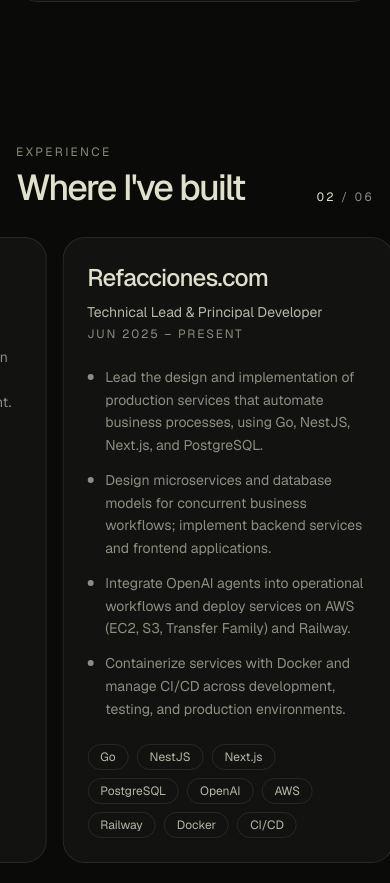
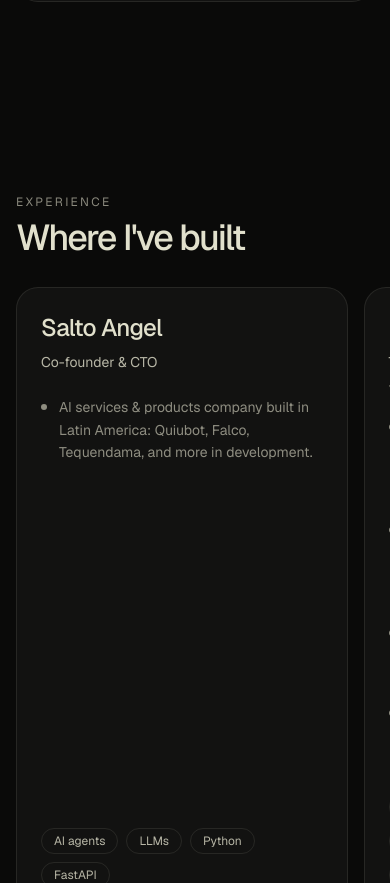
Before and after one commit to Alberthzaid/Portfolio, a Next.js app: page / in a window 390 px wide. Shown: the part 1724-2607 px from the top of the page. Built offline with nearby package versions, Linux system fonts and the light colour scheme.

Commit message:
fix: keep experience section clear of nav on short and mobile viewports

```diff
--- a/src/components/motion/HorizontalScroll.tsx
+++ b/src/components/motion/HorizontalScroll.tsx
@@ -19,6 +19,7 @@ const PAD = "px-4 sm:px-6 md:px-10 xl:px-[max(2.5rem,calc((100vw-80rem)/2+2.5rem
  * track overflow (ResizeObserver, written straight to the DOM) so the scroll length equals the
  * horizontal travel. Reduced motion is pure CSS: the section collapses to auto height, the
  * sticky viewport becomes static, and the track becomes a native snap-scrolling row.
+ * Phones get the same native swipe row: the tallest card does not fit a phone viewport.
  */
 export function HorizontalScroll({ heading, label, children }: HorizontalScrollProps) {
   const sectionRef = useRef<HTMLDivElement>(null);
@@ -54,34 +55,36 @@ export function HorizontalScroll({ heading, label, children }: HorizontalScrollP
   }, [distance]);
 
   return (
-    <div ref={sectionRef} className="relative motion-reduce:h-auto!">
-      <div className="sticky top-0 flex h-screen flex-col justify-center gap-8 overflow-hidden py-16 motion-reduce:static motion-reduce:h-auto motion-reduce:py-24 md:gap-12 md:motion-reduce:py-32">
+    <div ref={sectionRef} className="relative max-md:h-auto! motion-reduce:h-auto!">
+      {/* Safe centering falls back to top alignment when content is taller than the viewport,
+          and the top padding keeps the heading clear of the fixed nav. */}
+      <div className="sticky top-0 flex h-screen flex-col justify-center-safe gap-8 overflow-hidden pt-20 pb-8 max-md:static max-md:h-auto max-md:py-24 motion-reduce:static motion-reduce:h-auto motion-reduce:py-24 md:gap-10 md:motion-reduce:py-32 md:[@media(max-height:820px)]:gap-6 md:[@media(max-height:820px)]:pt-16 md:[@media(max-height:820px)]:pb-4">
         <div className="mx-auto flex w-full max-w-7xl items-end justify-between gap-6 px-4 sm:px-6 md:px-10">
           <div>{heading}</div>
-          <p className="shrink-0 text-xs tracking-[0.2em] text-muted-foreground tabular-nums motion-reduce:hidden">
+          <p className="shrink-0 text-xs tracking-[0.2em] text-muted-foreground tabular-nums max-md:hidden motion-reduce:hidden">
             <motion.span className="text-primary">{counter}</motion.span> / {String(total).padStart(2, "0")}
           </p>
         </div>
 
         <div
           ref={viewportRef}
-          className="motion-reduce:snap-x motion-reduce:snap-mandatory motion-reduce:overflow-x-auto"
+          className="max-md:snap-x max-md:snap-mandatory max-md:overflow-x-auto motion-reduce:snap-x motion-reduce:snap-mandatory motion-reduce:overflow-x-auto"
         >
           <motion.ol
             ref={trackRef}
             aria-label={label}
             style={{ x }}
-            className={`flex w-max items-stretch gap-4 md:gap-6 motion-reduce:transform-none! ${PAD}`}
+            className={`flex w-max items-stretch gap-4 max-md:transform-none! md:gap-6 motion-reduce:transform-none! ${PAD}`}
           >
             {items.map((item, index) => (
-              <li key={index} className="flex w-[85vw] shrink-0 snap-start scroll-mx-4 md:w-[42vw] xl:w-[32vw]">
+              <li key={index} className="flex w-[85vw] shrink-0 snap-start scroll-mx-4 md:w-[42vw] lg:w-[40vw] xl:w-[36vw]">
                 {item}
               </li>
             ))}
           </motion.ol>
         </div>
 
-        <div className="mx-auto w-full max-w-7xl px-4 motion-reduce:hidden sm:px-6 md:px-10">
+        <div className="mx-auto w-full max-w-7xl px-4 max-md:hidden motion-reduce:hidden sm:px-6 md:px-10">
           <div className="h-px w-full bg-border">
             <motion.div style={{ scaleX: scrollYProgress }} className="h-px origin-left bg-primary" />
           </div>
--- a/src/components/sections/Experience.tsx
+++ b/src/components/sections/Experience.tsx
@@ -13,7 +13,7 @@ export function Experience() {
             <p className="mb-3 text-xs tracking-[0.2em] text-muted-foreground uppercase">Experience</p>
             <h2
               id="experience-title"
-              className="text-4xl leading-[0.9] font-medium tracking-[-0.05em] text-primary sm:text-5xl md:text-6xl lg:text-7xl"
+              className="text-4xl leading-[0.9] font-medium tracking-[-0.05em] text-primary sm:text-5xl md:text-6xl lg:text-7xl md:[@media(max-height:820px)]:text-5xl"
             >
               Where I&apos;ve built
             </h2>
```
